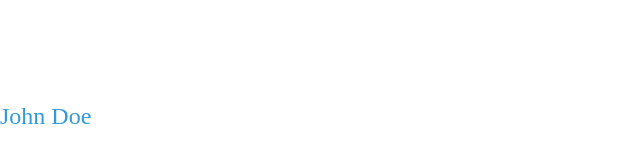
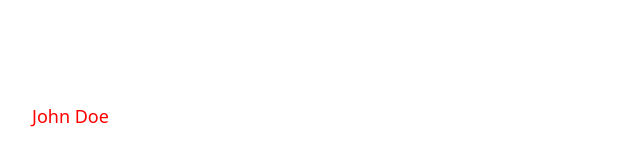
Before and after one commit to Fukuemon/ComponentsLibrary, a Next.js app: page / in a window 1280 px wide. Shown: the part 284-450 px from the top of the page, without its empty margins (0-640 px from the left). Built offline with nearby package versions, Linux system fonts and the light colour scheme.

Commit message:
💄mediaqueryが使えるかテスト

```diff
--- a/src/app/layout.module.scss
+++ b/src/app/layout.module.scss
@@ -5,4 +5,9 @@
   font-size: 1.5em;
   color: $primary-color;
   text-align: center;
+
+  @include mq('sm') {
+    font-size: 5em;
+    color: red;
   }
+}
--- a/src/app/layout.tsx
+++ b/src/app/layout.tsx
@@ -1,4 +1,5 @@
 import './globals.scss'
+import '@/styles/tailwind.css'
 import styles from './layout.module.scss'
 import type { Metadata } from 'next'
 
--- a/src/styles/_variables.scss
+++ /dev/null
@@ -1 +0,0 @@
-$primary-color: #3498db;
```
Lines whose indentation alone changed are shown as unchanged.
